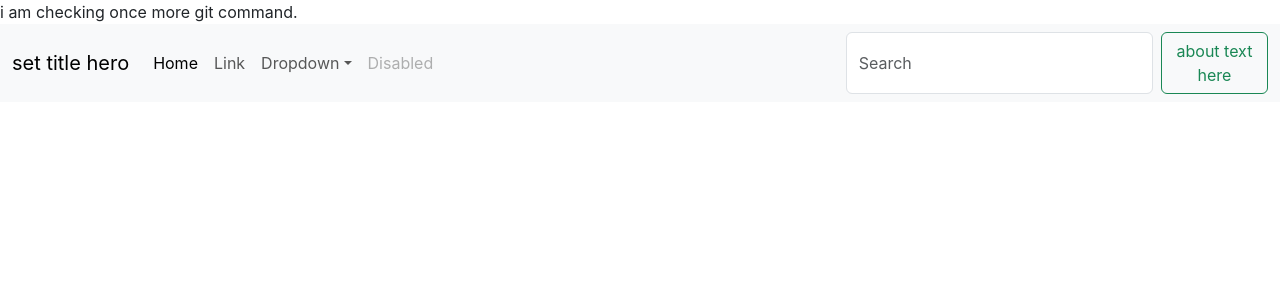
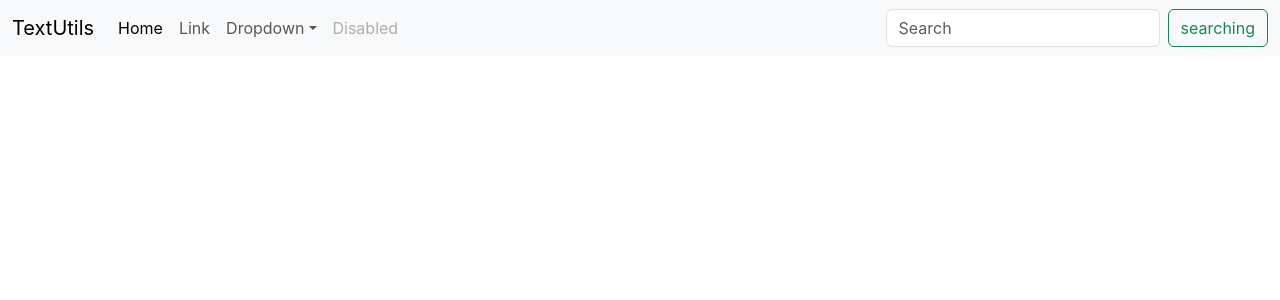
Before and after one commit to abhishekpatil500/reactfile, a React (Create React App) app: page / in a window 1280 px wide. Shown: the top 300 px of the page. Built offline with nearby package versions, Linux system fonts and the light colour scheme.

Commit message:
added props

```diff
--- a/public/index.html
+++ b/public/index.html
@@ -17,7 +17,7 @@
     <title>React App</title>
   </head>
   <body>
-     i am checking once more git command.
+
     <noscript>You need to enable JavaScript to run this app.</noscript>
     <div id="root"></div>
     <script src="https://cdn.jsdelivr.net/npm/@popperjs/core@2.11.8/dist/umd/popper.min.js" integrity="sha384-I7E8VVD/ismYTF4hNIPjVp/Zjvgyol6VFvRkX/vR+Vc4jQkC+hVqc2pM8ODewa9r" crossorigin="anonymous"></script>
--- a/src/App.js
+++ b/src/App.js
@@ -1,12 +1,12 @@
-// import logo from './logo.svg';
+
 import './App.css';
 import Navbar from './components/Navbar';
+
 
 function App() {
   return (
     <>
-      {/* <Navbar title="AIS" search="find"></Navbar> */}
-      <Navbar></Navbar>
+       <Navbar title="TextUtils" ></Navbar>
    </>
   );
 }
--- a/src/components/Navbar.js
+++ b/src/components/Navbar.js
@@ -7,30 +7,30 @@ export default function Navbar(props) {
       <nav class="navbar navbar-expand-lg bg-body-tertiary">
   <div class="container-fluid">
     <a class="navbar-brand" href="/">{props.title}</a>
-    <button class="navbar-toggler" type="button" data-bs-toggle="collapse" data-bs-target="#navbarSupportedContent" aria-controls="navbarSupportedContent" aria-expanded="false" aria-label="Toggle navigation">
+    <button class="navbar-toggler" type="button" data-bs-toggle="collapse" data-bs-target="/navbarSupportedContent" aria-controls="navbarSupportedContent" aria-expanded="false" aria-label="Toggle navigation">
       <span class="navbar-toggler-icon"></span>
     </button>
     <div class="collapse navbar-collapse" id="navbarSupportedContent">
       <ul class="navbar-nav me-auto mb-2 mb-lg-0">
         <li class="nav-item">
-          <a class="nav-link active" aria-current="page" href="#">Home</a>
+          <a class="nav-link active" aria-current="page" href="/">Home</a>
         </li>
         <li class="nav-item">
-          <a class="nav-link" href="#">Link</a>
+          <a class="nav-link" href="/">Link</a>
         </li>
         <li class="nav-item dropdown">
-          <a class="nav-link dropdown-toggle" href="#" role="button" data-bs-toggle="dropdown" aria-expanded="false">
+          <a class="nav-link dropdown-toggle" href="/" role="button" data-bs-toggle="dropdown" aria-expanded="false">
             Dropdown
           </a>
           <ul class="dropdown-menu">
-            <li><a class="dropdown-item" href="#">Action</a></li>
-            <li><a class="dropdown-item" href="#">{props.search}</a></li>
+            <li><a class="dropdown-item" href="/">Action</a></li>
+            <li><a class="dropdown-item" href="/">{props.search}</a></li>
             <li><hr class="dropdown-divider"/></li>
-            <li><a class="dropdown-item" href="#">Something else here</a></li>
+            <li><a class="dropdown-item" href="/">Something else here</a></li>
           </ul>
         </li>
         <li class="nav-item">
-          <a class="nav-link disabled" aria-disabled="true">Disabled</a>
+          <a class="nav-link disabled" aria-disabled="true" href="/">Disabled</a>
         </li>
       </ul>
       <form class="d-flex" role="search">
@@ -51,6 +51,17 @@ Navbar.protoType={
 }
 
 Navbar.defaultProps={
-    title: 'set title hero',
-    search:'about text here'
+    title: 'set title here ',
+    search:'searching'
 }
+
+//rfc=react function based
+// import React from 'react'
+
+// export default function Navbar() {
+//   return (
+//     <div>
+
+//     </div>
+//   )
+// }
```
